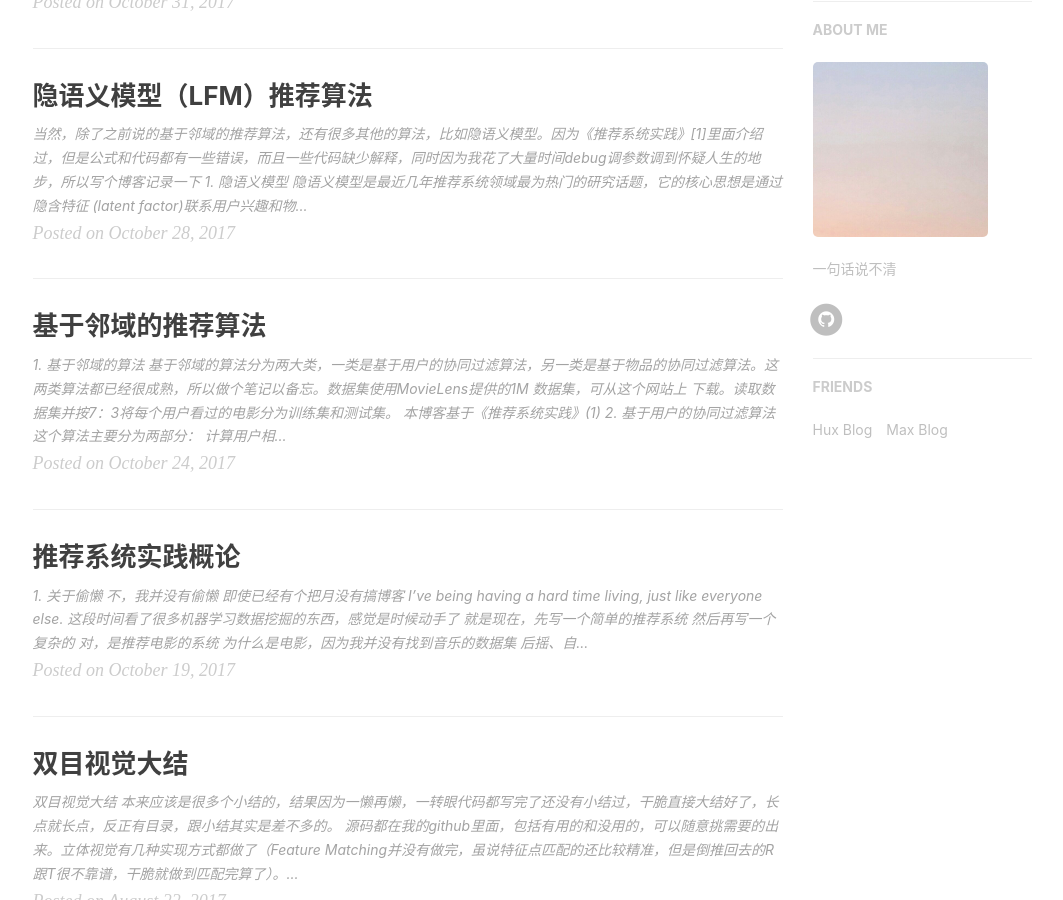
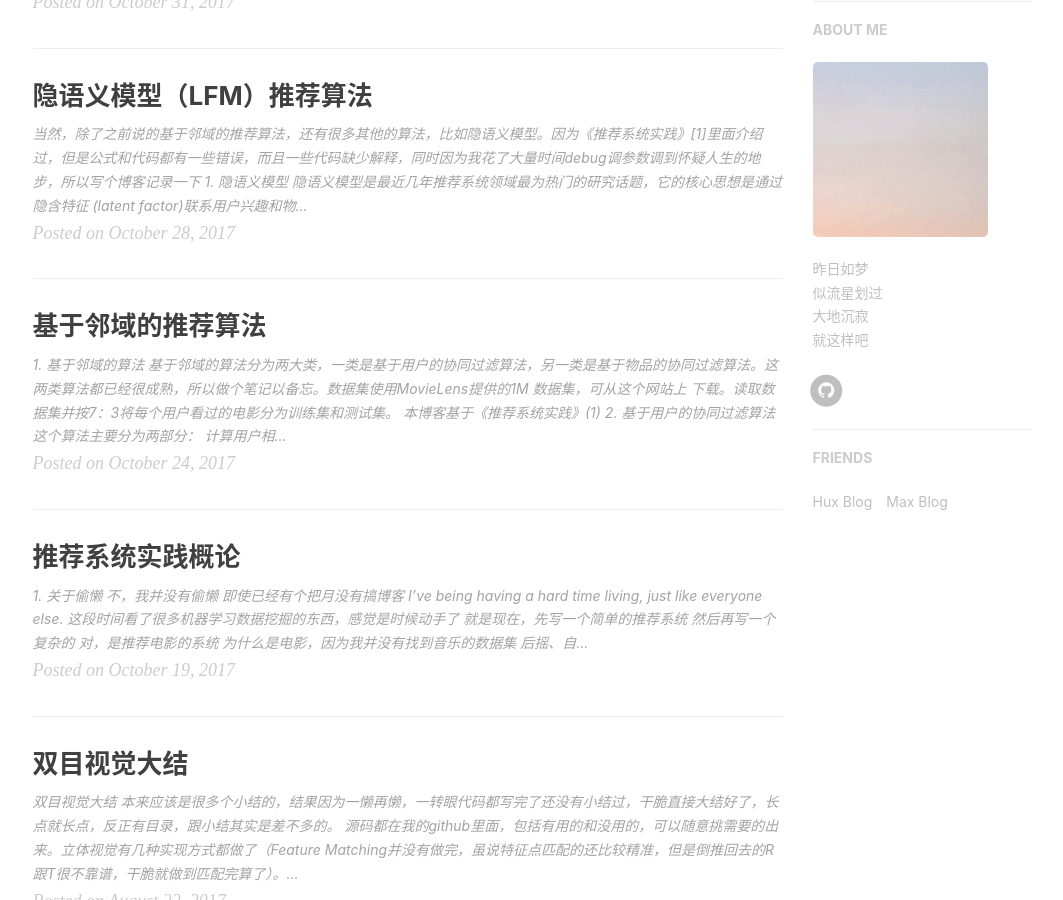
Before and after one commit to Donche/Donche.github.io, a Jekyll site: the page built from index.html, in a window 1280 px wide and 900 px high, scrolled down 596 px. Shown: the whole window, without its empty margins (135-1198 px from the left). Built offline with Jekyll 4.4.1, drawn with Linux system fonts in a browser that asks for light colours; nearby versions of some CDN libraries; the list of posts is cut into pages by our own code; comment, search, counter and statistics services are not loaded.

Commit message:
change about me

```diff
--- a/_config.yml
+++ b/_config.yml
@@ -68,7 +68,7 @@
 
 # Sidebar settings
 sidebar: true                           # whether or not using Sidebar.
-sidebar-about-description: "一句话说不清"
+sidebar-about-description: "昨日如梦<br>似流星划过<br>大地沉寂<br>就这样吧"
 sidebar-avatar: /img/avatar-donche.jpg      # use absolute URL, seeing it's used in both `/` and `/about/`
 
 
```
